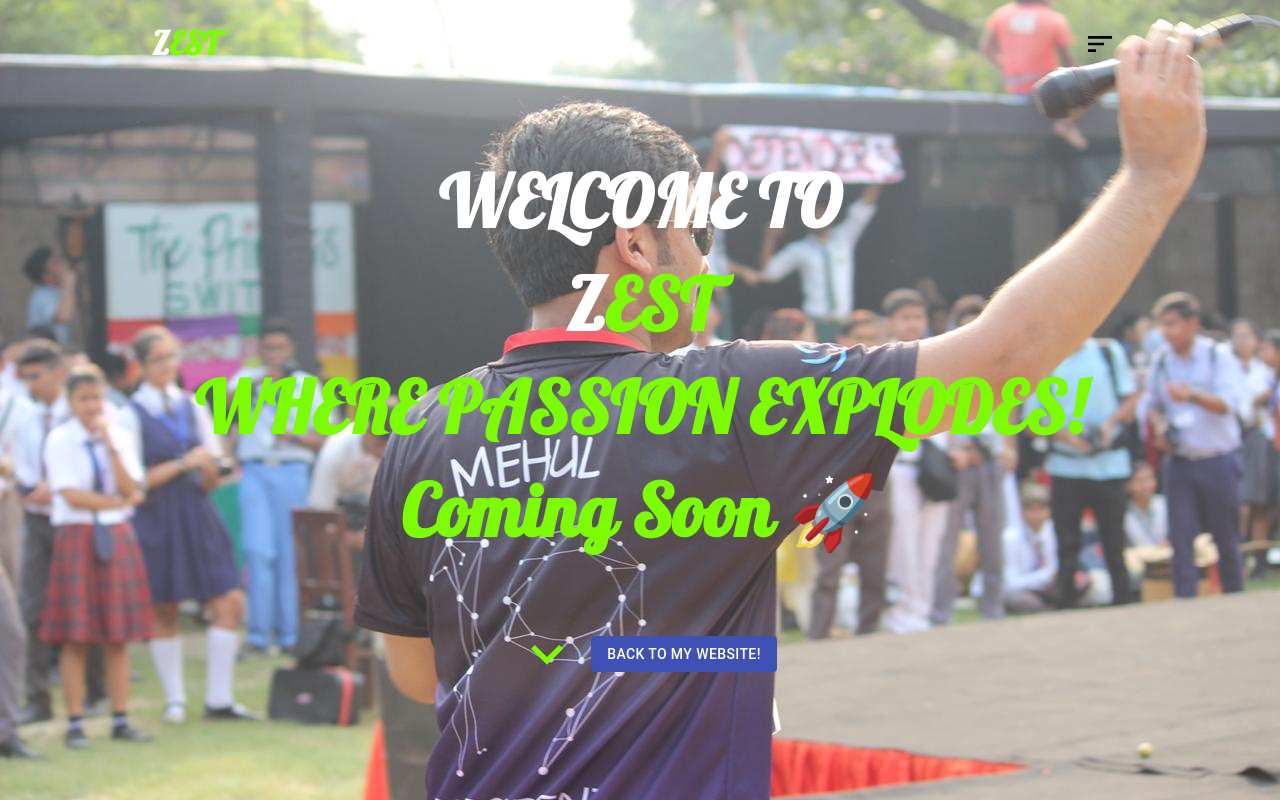
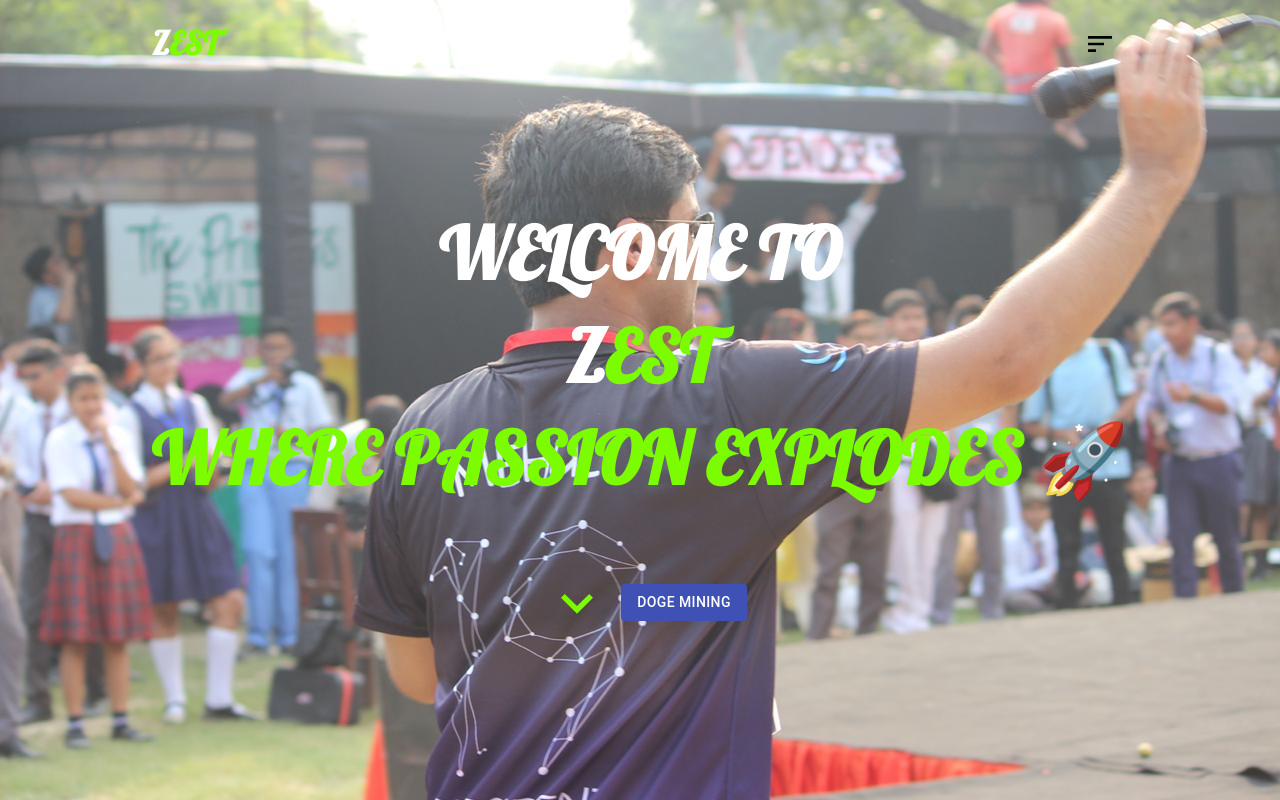
Before and after one commit to Mehul20/Zest, a React (Create React App) app: page / in a window 1280 px wide. Built offline with nearby package versions, Linux system fonts and the light colour scheme.

Commit message:
blog1 done

```diff
--- a/src/Components/Header.js
+++ b/src/Components/Header.js
@@ -1,10 +1,9 @@
 import React, {useEffect,useState} from 'react';
 import { makeStyles } from '@material-ui/core/styles';
-import { AppBar, IconButton, Toolbar } from '@material-ui/core'
+import { AppBar, IconButton, Toolbar,Collapse, Button } from '@material-ui/core'
 import SortIcon from '@material-ui/icons/Sort';
 import ExpandMoreIcon from '@material-ui/icons/ExpandMore';
-import { Collapse } from '@material-ui/core';
-import { Button } from '@material-ui/core';
+
 import Link from '@material-ui/core/Link'
 
 const useStyles = makeStyles ((theme)=>({
@@ -83,17 +82,17 @@ export default function Header () {
       <div className={classes.container}>
           <h1 className={classes.title}>
               WELCOME TO <br /> Z<span className={classes.colorText}>EST
-              <br /> WHERE PASSION EXPLODES!
-              <br /> Coming Soon &#128640;
+              <br /> WHERE PASSION EXPLODES 🚀
               </span>
           </h1>
 
       <IconButton>
           <ExpandMoreIcon className={classes.goDown} />
       </IconButton>
-      <Link href="https://www.mehulrastogi.com/" target="_blank">
+
+<Link href="https://www.mehulrastogi.com/blog/dogemining/">
       <Button variant="contained" color="primary" disableElevation>
-          Back to my Website!
+          Doge Mining
 </Button>
 </Link>
       </div>
```
Also changed, not shown: 1 other file (tests, documents, lock files or other folders).
